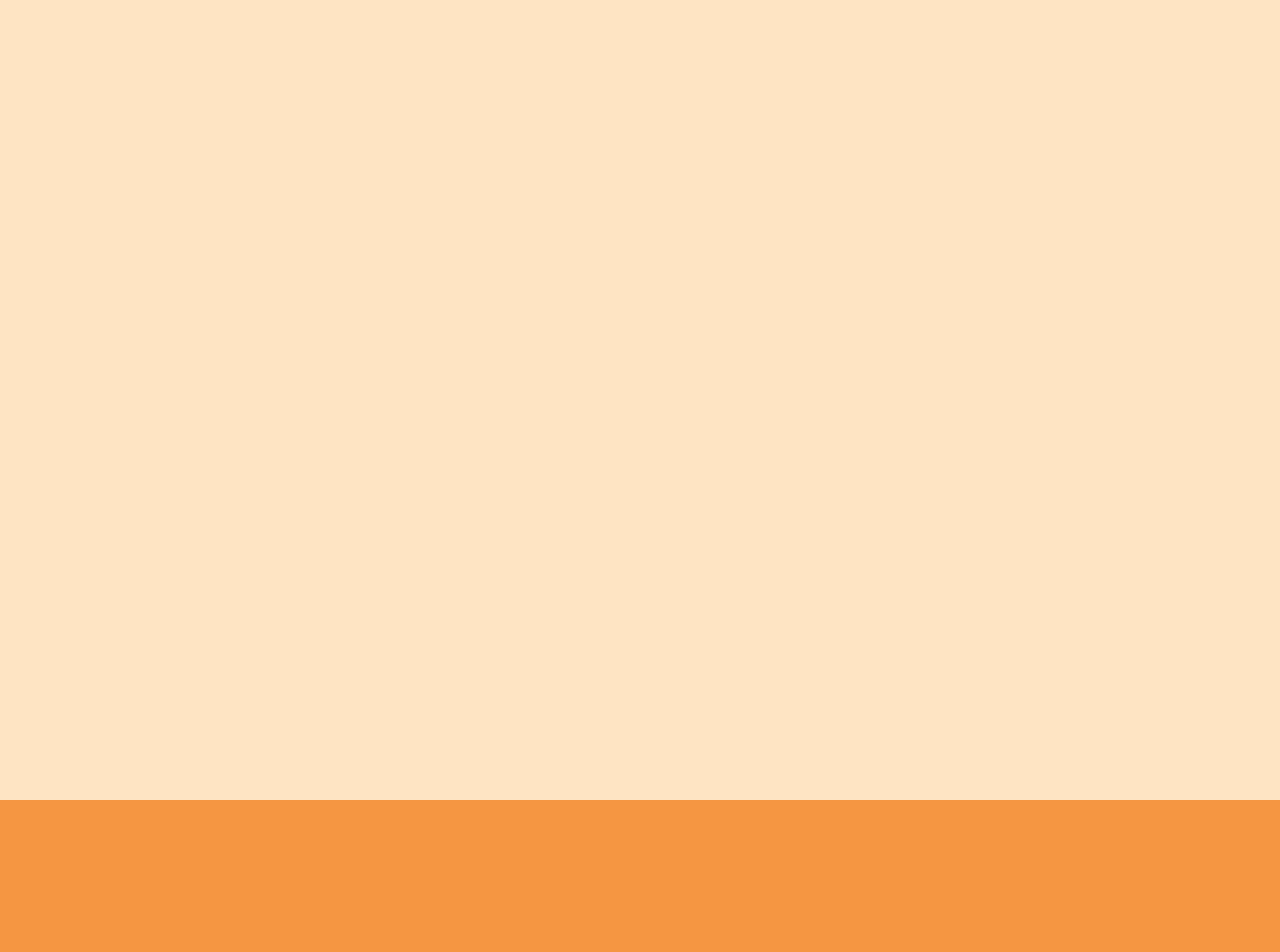
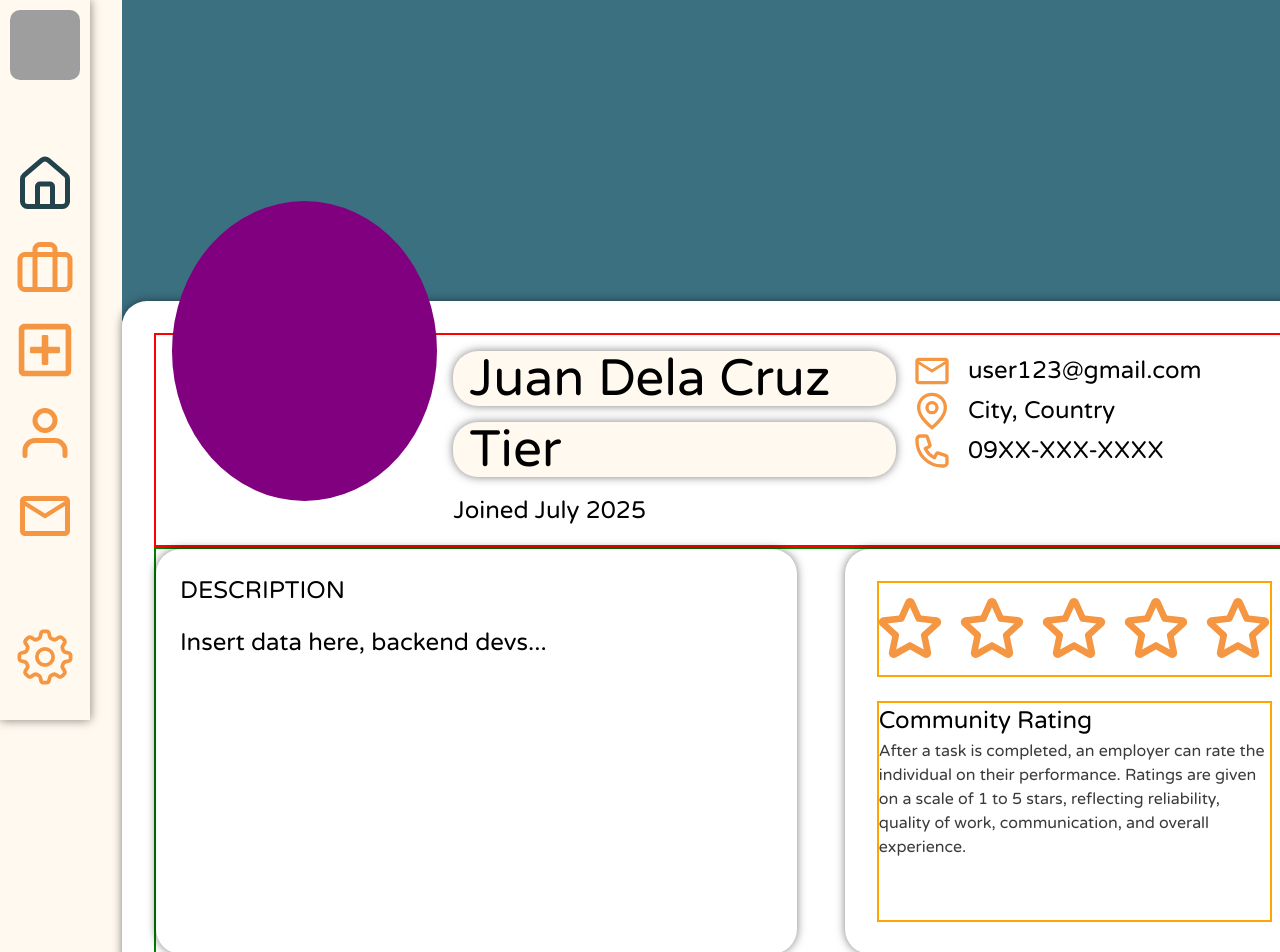
Before and after one commit to lenibnob/Komuni-Job, a React (Vite) app in the folder frontend/: page /userprofile in a window 1280 px wide. Before the commit this address had no page. Shown: the top 952 px of the page. Before the commit the page ends 800 px from the top, so only its background shows below. Built offline with nearby package versions, Linux system fonts and the light colour scheme; grey boxes are pictures that could not be loaded.

Commit message:
user profile semi done

```diff
--- a/frontend/index.html
+++ b/frontend/index.html
@@ -2,7 +2,7 @@
 <html lang="en">
   <head>
     <meta charset="UTF-8" />
-    <link rel="icon" type="image/svg+xml" href="/vite.svg" />
+    <link rel="icon" type="image/svg+xml" href="/komunijob_logo.svg" />
     <meta name="viewport" content="width=device-width, initial-scale=1.0" />
     <title>komuniJOB</title>
   </head>
--- a/frontend/src/App.jsx
+++ b/frontend/src/App.jsx
@@ -7,6 +7,7 @@ import AboutPage from './pages/AboutPage';
 import DashboardPage from './pages/Dashboard/DashboardPage';
 import ViewJob from './pages/Dashboard/ViewJob';
 import PostJob from './pages/Dashboard/PostJob';
+import UserProfile from './pages/Dashboard/UserProfile';
 
 export default function App() {
 
@@ -24,6 +25,7 @@ export default function App() {
           <Route path='/dashboard' element={<DashboardPage />} />
           <Route path='/dashboard/viewjob' element={<ViewJob />} />
           <Route path='/dashboard/postjob' element={<PostJob/>}/>
+          <Route path='/userprofile' element={<UserProfile/>} />
         </Routes>
 
       </main>
--- a/frontend/src/components/DashboardComponents/DashboardNav.jsx
+++ b/frontend/src/components/DashboardComponents/DashboardNav.jsx
@@ -14,7 +14,7 @@ export default function DashboardNav () {
                 <Link to="/"><LuHouse className="jobListingButton"/></Link>
                 <Link to="/"><FiBriefcase className="jobPostedButton" /></Link>
                 <Link to="/dashboard/postjob"><FaRegPlusSquare className="createButton" /></Link>
-                <Link to="/"><FiUser className="profileButton" /></Link>
+                <Link to="/userprofile"><FiUser className="profileButton" /></Link>
                 <Link to="/"><MdMailOutline className="inboxButton"/></Link>
             </div>
             <Link to="/"><GoGear className="settingsButton"/></Link>
--- /dev/null
+++ b/frontend/src/components/DashboardComponents/UserProfile/UserProfileDescription.jsx
@@ -0,0 +1,42 @@
+import { useState } from "react";
+import { TiStarOutline, TiStarFullOutline } from "react-icons/ti";
+
+export default function UserProfileDescription() {
+    const [rating, setRating] = useState(0);
+
+    return (
+        <div className="userProfileDescriptionContainer">
+            <div className="userProfileDescription">
+                <h2>DESCRIPTION</h2>
+                <h2>Insert data here, backend devs...</h2>
+            </div>
+
+            <div className="userProfileRating">
+                <div className="ratingButtonRow">
+                    {[1, 2, 3, 4, 5].map((star) => (
+                        <button
+                            key={star}
+                            onClick={() => setRating(star)}
+                        >
+                            {rating >= star ? (
+                                <TiStarFullOutline className="starButton" />
+                            ) : (
+                                <TiStarOutline className="starButton" />
+                            )}
+                        </button>
+                    ))}
+                </div>
+
+                <div className="ratingDescription">
+                    <h2>Community Rating</h2>
+                    <p>
+                        After a task is completed, an employer can rate the
+                        individual on their performance. Ratings are given on a
+                        scale of 1 to 5 stars, reflecting reliability, quality of
+                        work, communication, and overall experience.
+                    </p>
+                </div>
+            </div>
+        </div>
+    );
+}
--- /dev/null
+++ b/frontend/src/components/DashboardComponents/UserProfile/UserProfileDetails.jsx
@@ -0,0 +1,24 @@
+import { MdMailOutline } from "react-icons/md";
+import { GrLocation } from "react-icons/gr";
+import { HiOutlinePhone } from "react-icons/hi";
+
+export default function UserProfileDetails() {
+    return (
+        <div className="userProfileDetails">
+            <div className="userProfileImage">
+                {/*INSERT IMAGE HERE BACKEND DEVS*/}
+            </div>
+            <div className="userProfileText">
+                {/*INSERT DATA HERE BACKEND DEVS*/}
+                <h1>Juan Dela Cruz</h1>
+                <h1>Tier</h1>
+                <h2>Joined July 2025</h2>
+            </div>
+            <div className="userProfileContacts">
+                <h2><MdMailOutline className="userProfileEmail"/>user123@gmail.com</h2>
+                <h2><GrLocation className="userProfileLocation"/>City, Country</h2>
+                <h2><HiOutlinePhone className="userProfileNumber"/>09XX-XXX-XXXX</h2>
+            </div>
+        </div>
+    );
+}
--- a/frontend/src/css/DashboardCSS/PostJob.css
+++ b/frontend/src/css/DashboardCSS/PostJob.css
@@ -7,12 +7,6 @@
 .postJob p
 {
     color:#F59643;
-}
-
-body
-{
-background-color:rgb(255, 228, 196);
-width: 100%;
 }
 
 .postJobContainer {
--- /dev/null
+++ b/frontend/src/css/DashboardCSS/UserProfile.css
@@ -0,0 +1,187 @@
+.userProfilePage { /*CONTAINER*/
+    background-color: #FFF9EF;
+    color: black;
+    width: 100vw;
+    height: 200vh;
+    display: flex;
+}
+
+.userProfileContainer { /*CONTAINER*/
+    width: 100vw;
+    height: 200vh;
+
+    padding-left: 2rem;
+    padding-right: 2rem;
+
+    display: flex;
+    flex-direction: column;
+}
+
+.userProfileBackground { /*CONTAINER*/
+    background-color: #3B7080;
+    width: 100%;
+    height: 25%;
+    z-index: 1;
+}
+
+.userProfile { /*CONTAINER*/
+    background-color: white;
+    box-shadow: 0 0 10px rgba(0, 0, 0, 0.5);
+    width: 100%;
+    height: 200vh;
+    z-index: 2;
+
+    border-top-left-radius: 25px;
+    border-top-right-radius: 25px;
+
+    margin-top: -20px;
+    padding: 2rem;
+
+    display: flex;
+    flex-direction: column;
+}
+
+/*========================================================*/
+
+.userProfileDetails { /*CONTAINER*/
+    border: 2px solid red;
+    width: 100%;
+    height: 20%;
+
+    padding: 1rem;
+
+    display: flex;
+    flex-direction: row;
+    gap: 1rem;
+}
+
+.userProfileImage { /*CONTAINER*/
+    background-color: purple;
+    width: 300px;
+    height: 300px;
+    border-radius: 100%;
+
+    z-index: 2;
+    margin-top: -150px;
+}
+
+.userProfileText { /*CONTAINER*/
+    display: flex;
+    flex-direction: column;
+    gap: 1rem;
+
+    width: 500px;
+}
+.userProfileText h1 {
+    background-color: #FFF9EF;
+    border-radius: 25px;
+    box-shadow: 0 0 10px rgba(0, 0, 0, 0.5);
+    width: 100%;
+    height: 55px;
+
+    padding-left: 1rem;
+    padding-right: 1rem;
+}
+
+.userProfileContacts { /*CONTAINER*/
+    width: 425px;
+
+    display: flex;
+    flex-direction: column;
+    size: 100%;
+
+} .userProfileContacts h2 {
+    display: flex;
+    align-items: center;
+    gap: 1rem;
+}
+
+.userProfileEmail {
+    color: #F59643;
+    width: 40px;
+    height: 40px;
+}
+
+.userProfileLocation {
+    color: #F59643;
+    width: 40px;
+    height: 40px;
+}
+
+.userProfileNumber {
+    color: #F59643;
+    width: 40px;
+    height: 40px;
+}
+
+/*========================================================*/
+
+.userProfileDescriptionContainer { /*CONTAINER*/
+    border: 2px solid green;
+    width: 100%;
+    height: 40%;
+
+    display: flex;
+    flex-direction: row;
+    gap: 3rem;
+}
+
+.userProfileDescription {
+    background-color: white;
+    box-shadow: 0 0 10px rgba(0, 0, 0, 0.5);
+    border-radius: 25px;
+    width: 60%;
+
+    padding: 1.5rem;
+    display: flex;
+    flex-direction: column;
+    gap: 1rem;
+}
+
+.userProfileRating {
+    background-color: white;
+    box-shadow: 0 0 10px rgba(0, 0, 0, 0.5);
+    border-radius: 25px;
+    width: 40%;
+    padding: 2rem;
+
+    display: flex;
+    flex-direction: column;
+    gap: 1.5rem;
+} .userProfileRating p {
+    color: rgb(59, 59, 59);
+}
+
+.ratingButtonRow {
+    border: 2px solid orange;
+    width: 100%;
+    height: 30%;
+
+    display: flex;
+    flex-direction: row;
+    align-items: center;
+    justify-content: center;
+} .ratingButtonRow button {
+    background-color: transparent;
+}
+
+.starButton {
+    color: #F59643;
+    width: 80px;
+    height: 80px;
+}
+
+.ratingDescription {
+    border: 2px solid orange;
+    width: 100%;
+    height: 70%;
+}
+
+
+/*========================================================*/
+
+.userProfileResume { /*CONTAINER*/
+    background-color: gray;
+    width: 100%;
+    height: 60%;
+}
--- /dev/null
+++ b/frontend/src/pages/Dashboard/UserProfile.jsx
@@ -0,0 +1,24 @@
+import "@/css/DashboardCSS/UserProfile.css"
+import DashboardNav from "@/components/DashboardComponents/DashboardNav";
+import UserProfileDetails from "@/components/DashboardComponents/UserProfile/UserProfileDetails";
+import UserProfileDescription from "@/components/DashboardComponents/UserProfile/UserProfileDescription";
+
+export default function UserProfile() {
+    return (
+        <div className="userProfilePage">
+            <DashboardNav />
+            <div className="userProfileContainer">
+                <div className="userProfileBackground">
+                    {/*INSERT IMAGE HERE BACKEND DEVS*/}
+                </div>
+                <div className="userProfile">
+                    <UserProfileDetails />
+                    <UserProfileDescription />
+                    <div className="userProfileResume">
+
+                    </div>
+                </div>
+            </div>
+        </div>
+    )
+}
```
